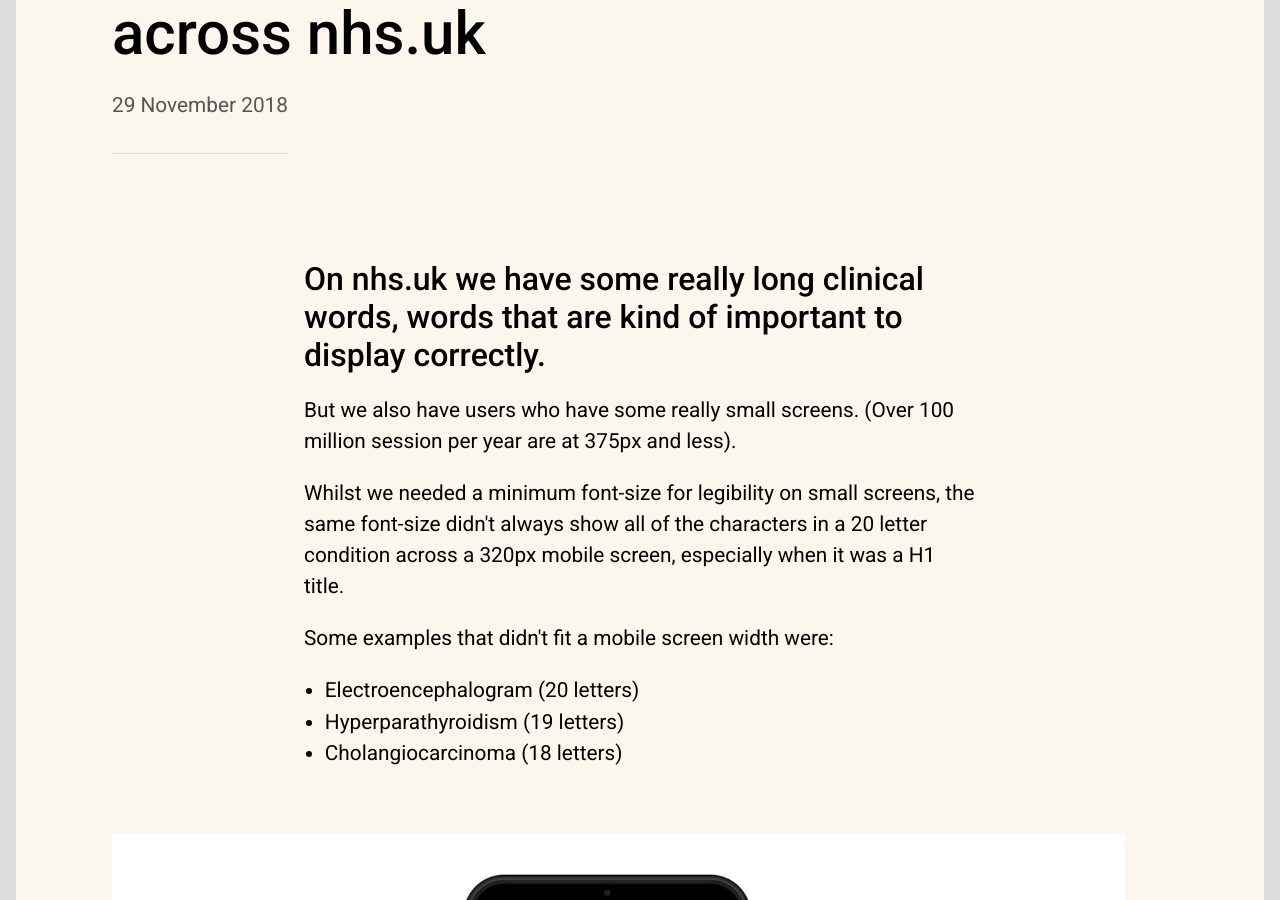
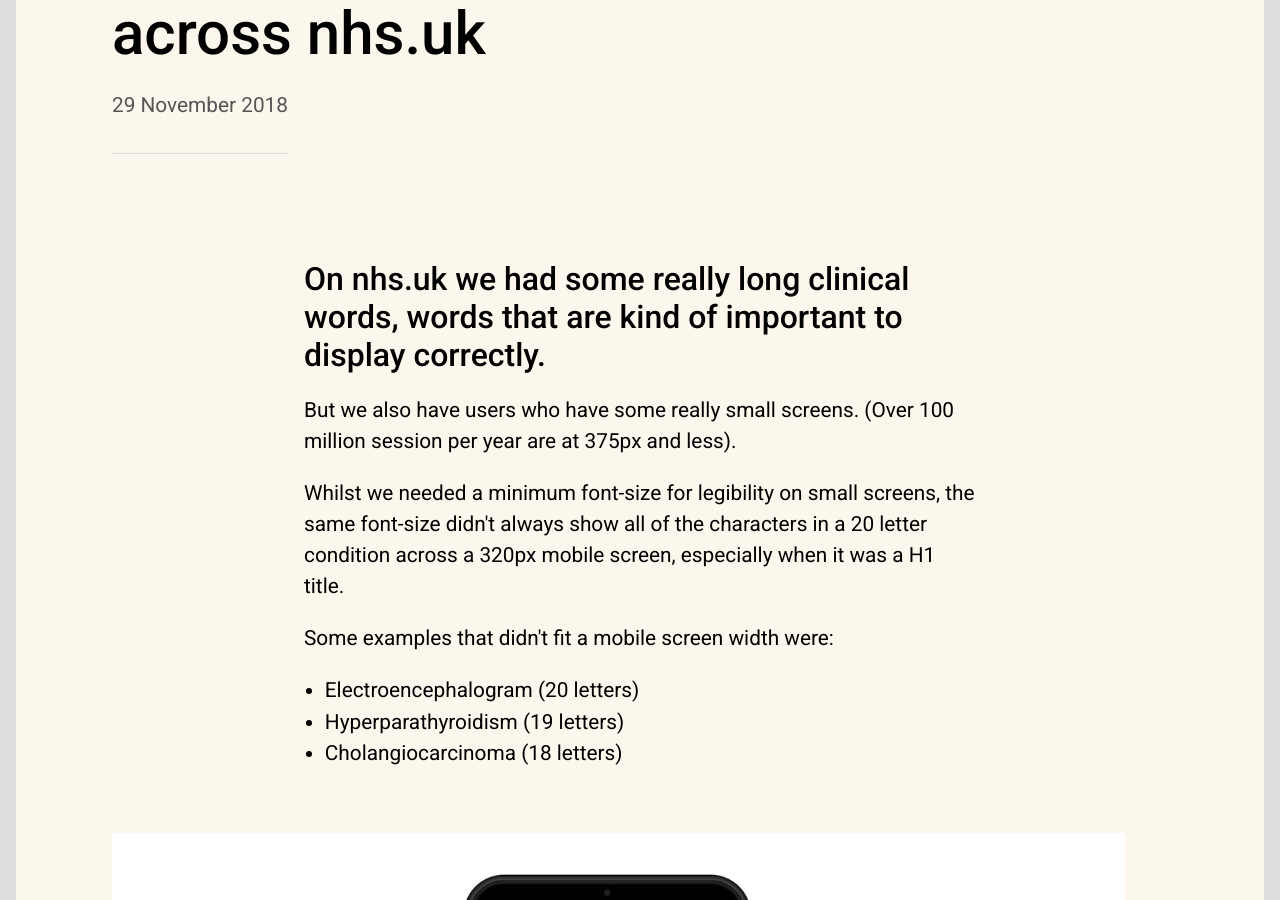
Before and after one commit to karlgoldstraw/jfolio, a Jekyll site: the page built from _posts/2018-11-29-How-we-dealt-with-long-H1s.html, in a window 1280 px wide and 900 px high, scrolled down 331 px. Built offline with Jekyll 4.4.1, drawn with Linux system fonts in a browser that asks for light colours.

```diff
--- a/_posts/2018-11-29-How-we-dealt-with-long-H1s.html
+++ b/_posts/2018-11-29-How-we-dealt-with-long-H1s.html
@@ -5,7 +5,7 @@
 ---
 
 <section>
-  <h2>On nhs.uk we have some really long clinical words, words that are kind of important to display correctly.</h2>
+  <h2>On nhs.uk we had some really long clinical words, words that are kind of important to display correctly.</h2>
 
   <p>But we also have users who have some really small screens. (Over 100 million session per year are at 375px and less).</p>
 
--- a/index.html
+++ b/index.html
@@ -22,7 +22,7 @@
     </div>
   </li>
   <li>
-    <img src="{{ "/assets/img/Snippets.svg" | prepend: site.baseurl }}" alt="Design snippets">
+    <img src="{{ "/assets/img/Snippets.svg" | prepend: site.baseurl }}" alt="Design snippets icon">
     <div class="text">
       <h2><a href="design-snippets/">Design snippets: Small musings of design learning and thinking</a></h2>
     </div>
```
